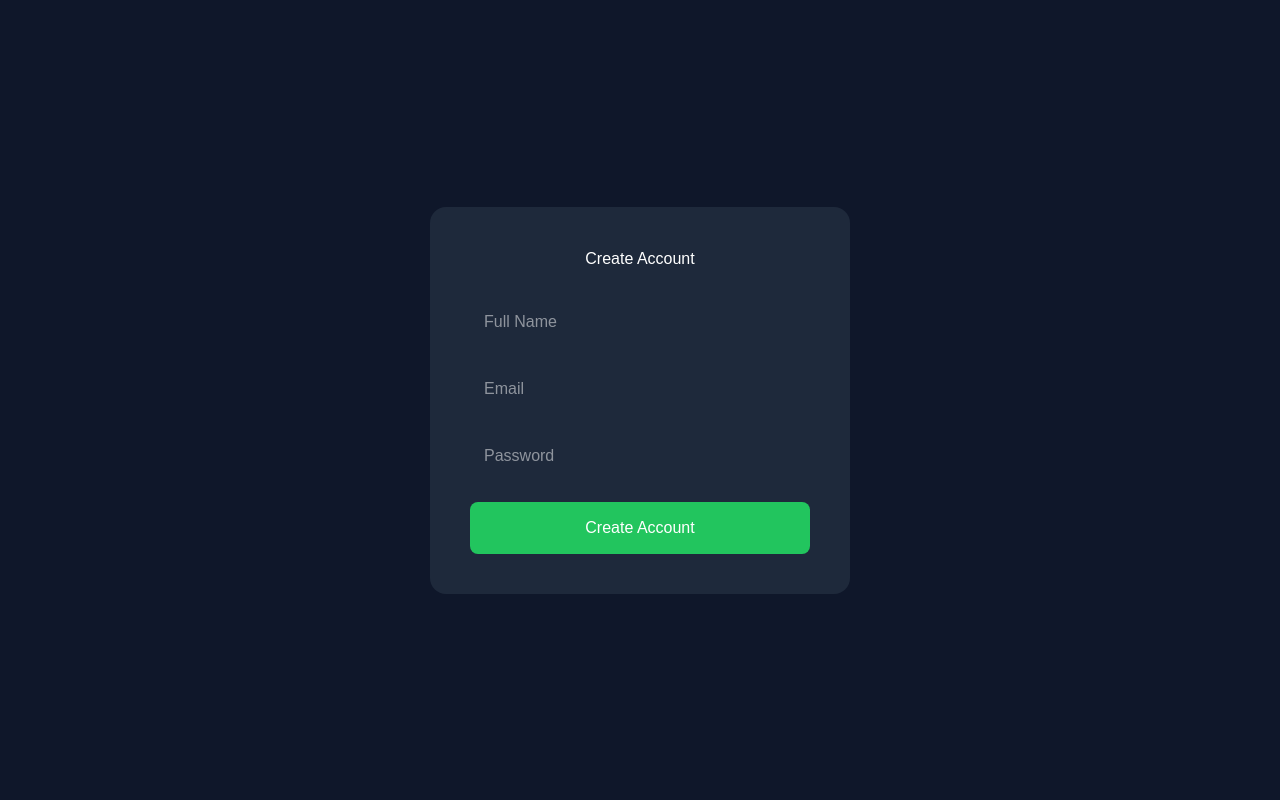
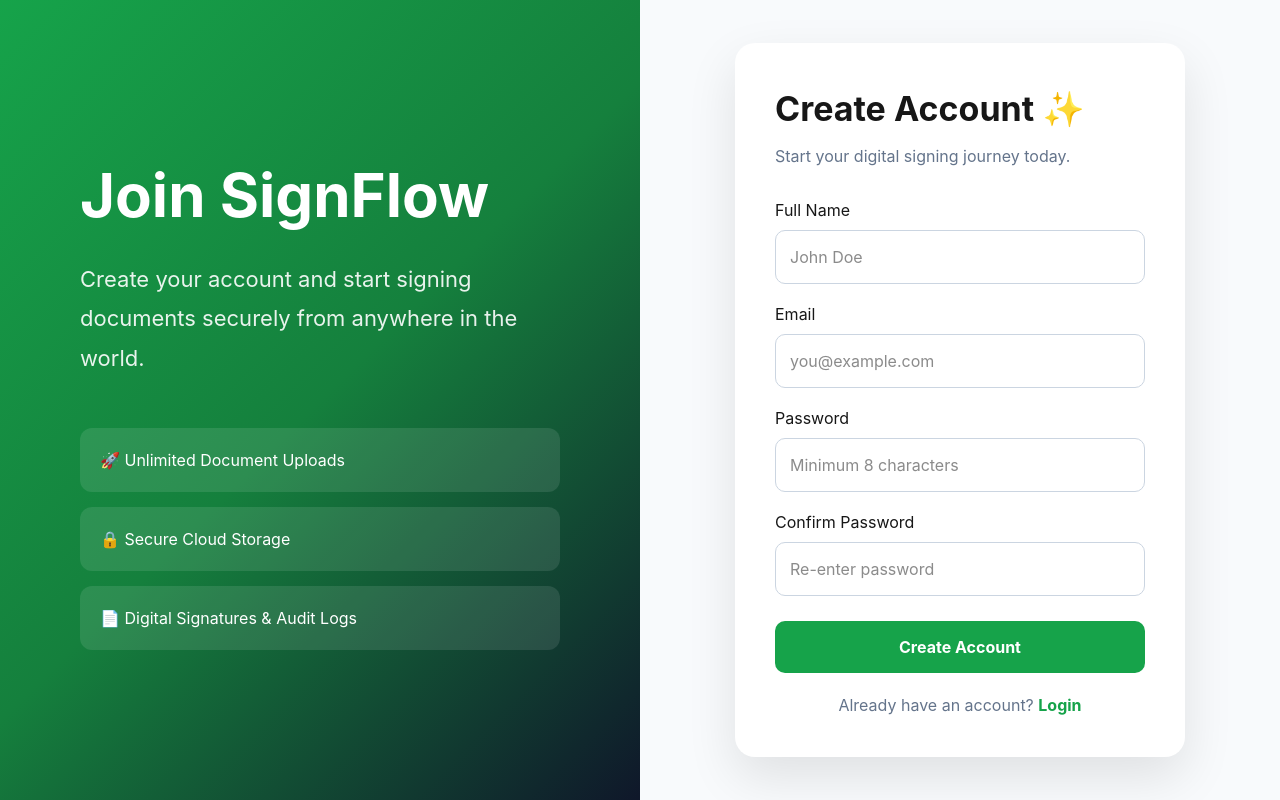
Before and after one commit to Kesarkarale/signflow, a Next.js app: page /register in a window 1280 px wide. Built offline with nearby package versions, Linux system fonts and the light colour scheme.

Commit message:
Update page.tsx

```diff
--- a/src/app/register/page.tsx
+++ b/src/app/register/page.tsx
@@ -3,80 +3,222 @@ export default function RegisterPage() {
     <div
       style={{
         minHeight: "100vh",
-        background: "#0f172a",
+        display: "grid",
+        gridTemplateColumns: "1fr 1fr",
+        fontFamily: "Inter, sans-serif",
+      }}
+    >
+      {/* Left Side */}
+      <div
+        style={{
+          background:
+            "linear-gradient(135deg,#16a34a 0%,#15803d 50%,#0f172a 100%)",
+          color: "white",
+          display: "flex",
+          flexDirection: "column",
+          justifyContent: "center",
+          padding: "80px",
+        }}
+      >
+        <h1
+          style={{
+            fontSize: "60px",
+            fontWeight: "bold",
+            marginBottom: "20px",
+          }}
+        >
+          Join SignFlow
+        </h1>
+
+        <p
+          style={{
+            fontSize: "22px",
+            lineHeight: "1.8",
+            maxWidth: "500px",
+            opacity: 0.9,
+          }}
+        >
+          Create your account and start signing documents
+          securely from anywhere in the world.
+        </p>
+
+        <div style={{ marginTop: "50px" }}>
+          <div
+            style={{
+              background: "rgba(255,255,255,0.1)",
+              padding: "20px",
+              borderRadius: "12px",
+              marginBottom: "15px",
+            }}
+          >
+            🚀 Unlimited Document Uploads
+          </div>
+
+          <div
+            style={{
+              background: "rgba(255,255,255,0.1)",
+              padding: "20px",
+              borderRadius: "12px",
+              marginBottom: "15px",
+            }}
+          >
+            🔒 Secure Cloud Storage
+          </div>
+
+          <div
+            style={{
+              background: "rgba(255,255,255,0.1)",
+              padding: "20px",
+              borderRadius: "12px",
+            }}
+          >
+            📄 Digital Signatures & Audit Logs
+          </div>
+        </div>
+      </div>
+
+      {/* Right Side */}
+      <div
+        style={{
+          background: "#f8fafc",
           display: "flex",
           justifyContent: "center",
           alignItems: "center",
+          padding: "40px",
         }}
       >
         <div
           style={{
-          width: "420px",
-          background: "#1e293b",
+            width: "100%",
+            maxWidth: "450px",
+            background: "white",
             padding: "40px",
-          borderRadius: "16px",
-          color: "white",
+            borderRadius: "20px",
+            boxShadow: "0 20px 50px rgba(0,0,0,0.1)",
           }}
         >
-        <h1
+          <h2
             style={{
-            textAlign: "center",
-            marginBottom: "25px",
+              fontSize: "34px",
+              fontWeight: "bold",
+              marginBottom: "10px",
             }}
           >
-          Create Account
-        </h1>
+            Create Account ✨
+          </h2>
+
+          <p
+            style={{
+              color: "#64748b",
+              marginBottom: "30px",
+            }}
+          >
+            Start your digital signing journey today.
+          </p>
 
           <form>
+            <div style={{ marginBottom: "18px" }}>
+              <label>Full Name</label>
+
               <input
-            placeholder="Full Name"
+                type="text"
+                placeholder="John Doe"
                 style={{
                   width: "100%",
                   padding: "14px",
-              marginBottom: "15px",
-              borderRadius: "8px",
-              border: "none",
+                  marginTop: "8px",
+                  border: "1px solid #cbd5e1",
+                  borderRadius: "10px",
                 }}
               />
+            </div>
+
+            <div style={{ marginBottom: "18px" }}>
+              <label>Email</label>
 
               <input
-            placeholder="Email"
                 type="email"
+                placeholder="you@example.com"
                 style={{
                   width: "100%",
                   padding: "14px",
-              marginBottom: "15px",
-              borderRadius: "8px",
-              border: "none",
+                  marginTop: "8px",
+                  border: "1px solid #cbd5e1",
+                  borderRadius: "10px",
                 }}
               />
+            </div>
+
+            <div style={{ marginBottom: "18px" }}>
+              <label>Password</label>
 
               <input
-            placeholder="Password"
                 type="password"
+                placeholder="Minimum 8 characters"
                 style={{
                   width: "100%",
                   padding: "14px",
-              marginBottom: "20px",
-              borderRadius: "8px",
-              border: "none",
+                  marginTop: "8px",
+                  border: "1px solid #cbd5e1",
+                  borderRadius: "10px",
                 }}
               />
+            </div>
 
-          <button
+            <div style={{ marginBottom: "25px" }}>
+              <label>Confirm Password</label>
+
+              <input
+                type="password"
+                placeholder="Re-enter password"
                 style={{
                   width: "100%",
                   padding: "14px",
-              background: "#22c55e",
+                  marginTop: "8px",
+                  border: "1px solid #cbd5e1",
+                  borderRadius: "10px",
+                }}
+              />
+            </div>
+
+            <button
+              type="submit"
+              style={{
+                width: "100%",
+                padding: "14px",
+                border: "none",
+                borderRadius: "10px",
+                background: "#16a34a",
                 color: "white",
-              border: "none",
-              borderRadius: "8px",
+                fontWeight: "bold",
                 cursor: "pointer",
+                fontSize: "16px",
               }}
             >
               Create Account
             </button>
           </form>
+
+          <p
+            style={{
+              textAlign: "center",
+              marginTop: "20px",
+              color: "#64748b",
+            }}
+          >
+            Already have an account?{" "}
+            <a
+              href="/login"
+              style={{
+                color: "#16a34a",
+                fontWeight: "bold",
+                textDecoration: "none",
+              }}
+            >
+              Login
+            </a>
+          </p>
+        </div>
       </div>
     </div>
   );
```
Lines whose indentation alone changed are shown as unchanged.
